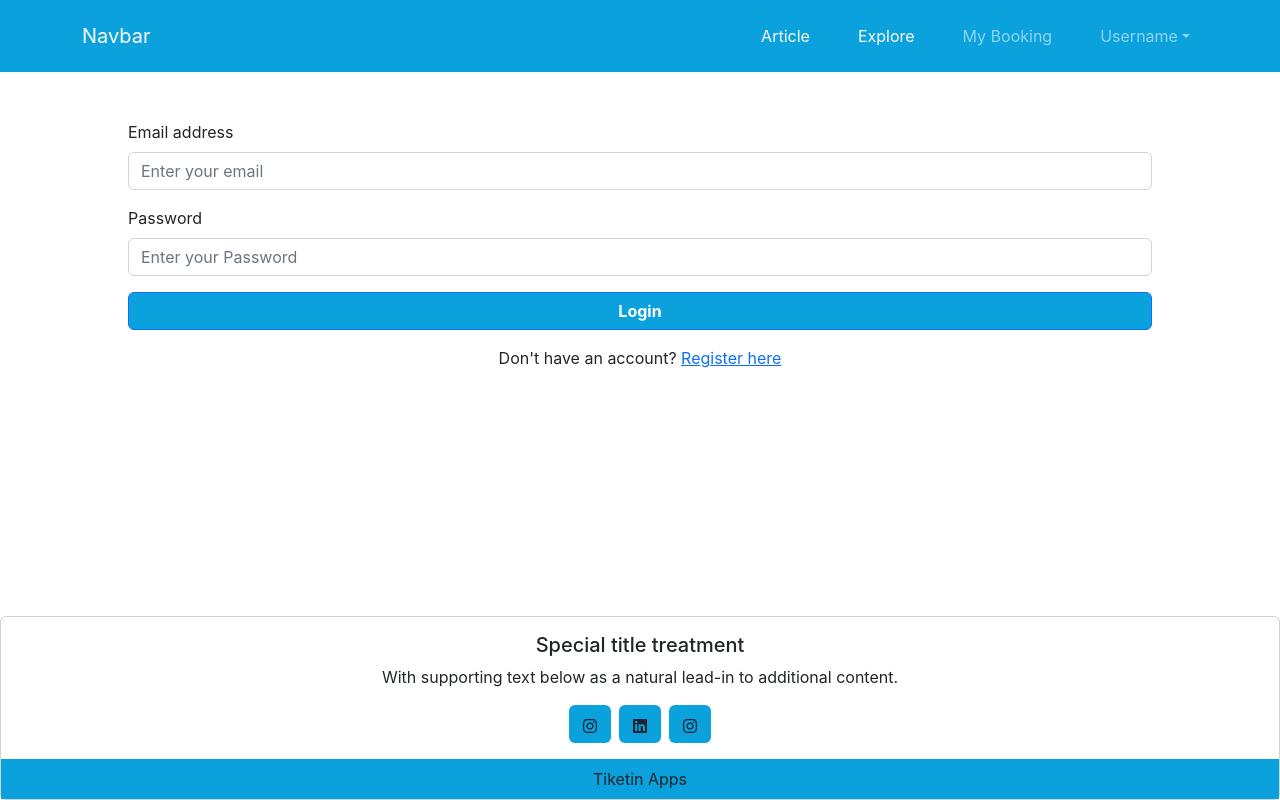
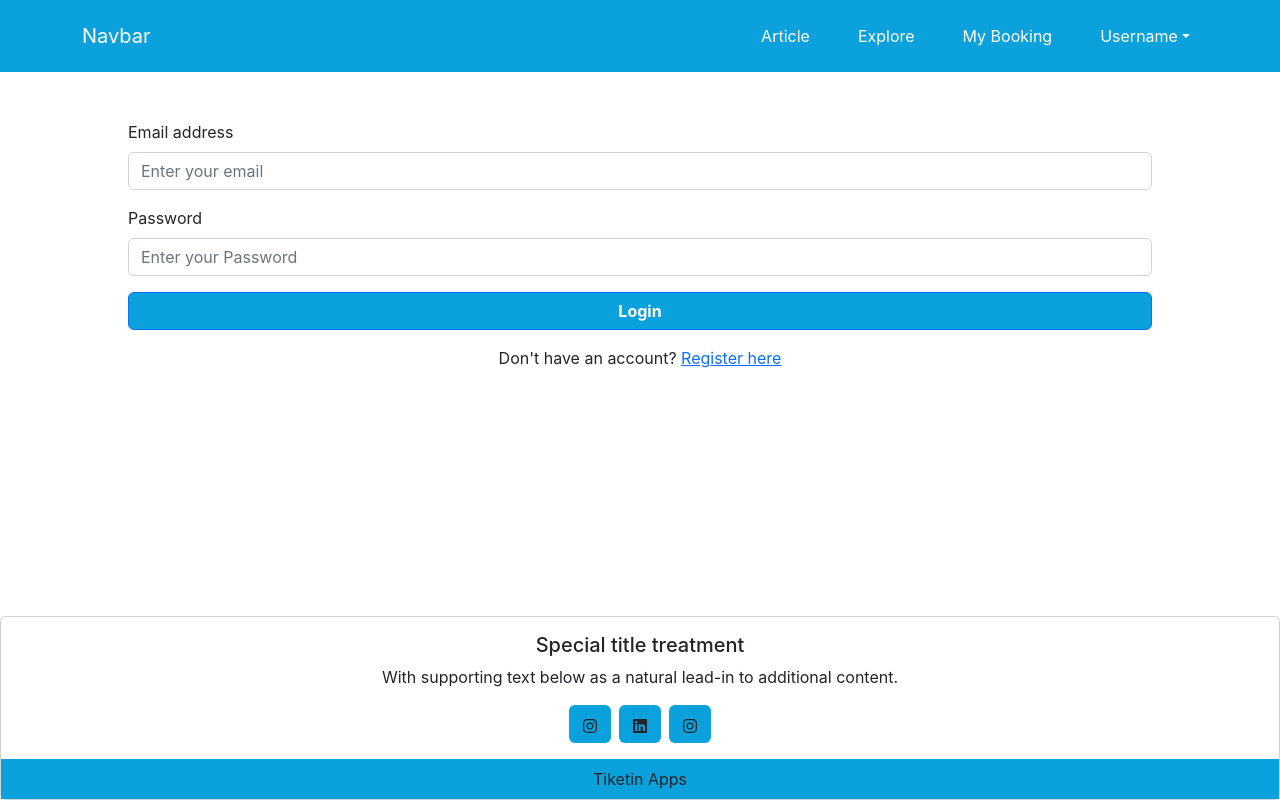
Before and after one commit to MuhammadAbdiel/capstone-dicoding, a React (Create React App) app: page /login in a window 1280 px wide. Built offline with nearby package versions, Linux system fonts and the light colour scheme; the HTML template or start-up script is replaced by a standard one.

Commit message:
Update HeaderComponent
Fixed the ugly UI on navbar link hover

```diff
--- a/src/App.css
+++ b/src/App.css
@@ -46,6 +46,15 @@
 /* custom css start from here */
 #root {
   min-height: 100vh;
+}
+.header-link > a {
+  color: white;
+  transition: none;
+}
+.header-link > a:hover {
+  background-color: #0b8fc4;
+  border-radius: 10px;
+  color: white;
 }
 footer {
   background-color: #e8f9fd;
@@ -104,6 +113,13 @@ footer {
   font-size: 1.5vw;
 }
 
+.register-form > div > .invalid {
+  border: 1px solid red;
+}
+.register-form > div > .invalid:focus {
+  border-color: red;
+  box-shadow: 0px 0px 10px 0px rgba(255, 0, 0, 0.75);
+}
 @media screen and (min-width: 768px) {
   .jumbotron-text-overlay {
     width: 50%;
--- a/src/components/HeaderComponent.jsx
+++ b/src/components/HeaderComponent.jsx
@@ -8,7 +8,7 @@ import { Link } from 'react-router-dom'
 
 const HeaderComponent = ({ isUserLogged = true }) => {
   return (
-    <Navbar collapseOnSelect expand='sm' style={{ backgroundColor: '#0AA1DD' }} variant='dark' className='py-3'>
+    <Navbar collapseOnSelect expand='md' style={{ backgroundColor: '#0AA1DD' }} variant='dark' className='py-3'>
       <Container>
         <Navbar.Brand>
           <Link className='text-decoration-none text-white' to='/'>
@@ -17,23 +17,19 @@ const HeaderComponent = ({ isUserLogged = true }) => {
         </Navbar.Brand>
         <Navbar.Toggle aria-controls='responsive-navbar-nav' />
         <Navbar.Collapse id='responsive-navbar-nav'>
-          <Nav className='ms-auto'>
-            <Nav.Link className='mx-3 '>
-              <Link className='text-decoration-none text-white' to='/articles'>
-                Article
-              </Link>
+          <Nav className='ms-auto header-link'>
+            <Nav.Link className='mx-3' href='/articles'>
+              Article
             </Nav.Link>
-            <Nav.Link className='mx-3 '>
-              <Link className='text-decoration-none text-white' to='/tourism'>
-                Explore
-              </Link>
+            <Nav.Link className='mx-3' href='/tourism'>
+              Explore
             </Nav.Link>
             {/* Link explore nih bisa dimanfaatkan sebagai halaman yang memberikan rekomendasi tempat wisata (Semacam pages explore instagram) */}
             <Nav.Link href='./my-booking' className='mx-3'>
               My Booking
             </Nav.Link>
             {isUserLogged ? (
-              <NavDropdown title='Username' id='collasible-nav-dropdown' className='ms-3'>
+              <NavDropdown title='Username' id='collasible-nav-dropdown' className='ms-3 header-link'>
                 <NavDropdown.Item href='/user/profile'>Profile</NavDropdown.Item>
                 <NavDropdown.Item href='/admin'>Admin</NavDropdown.Item>
                 <NavDropdown.Item href='/user/saved'>Saved</NavDropdown.Item>
```
